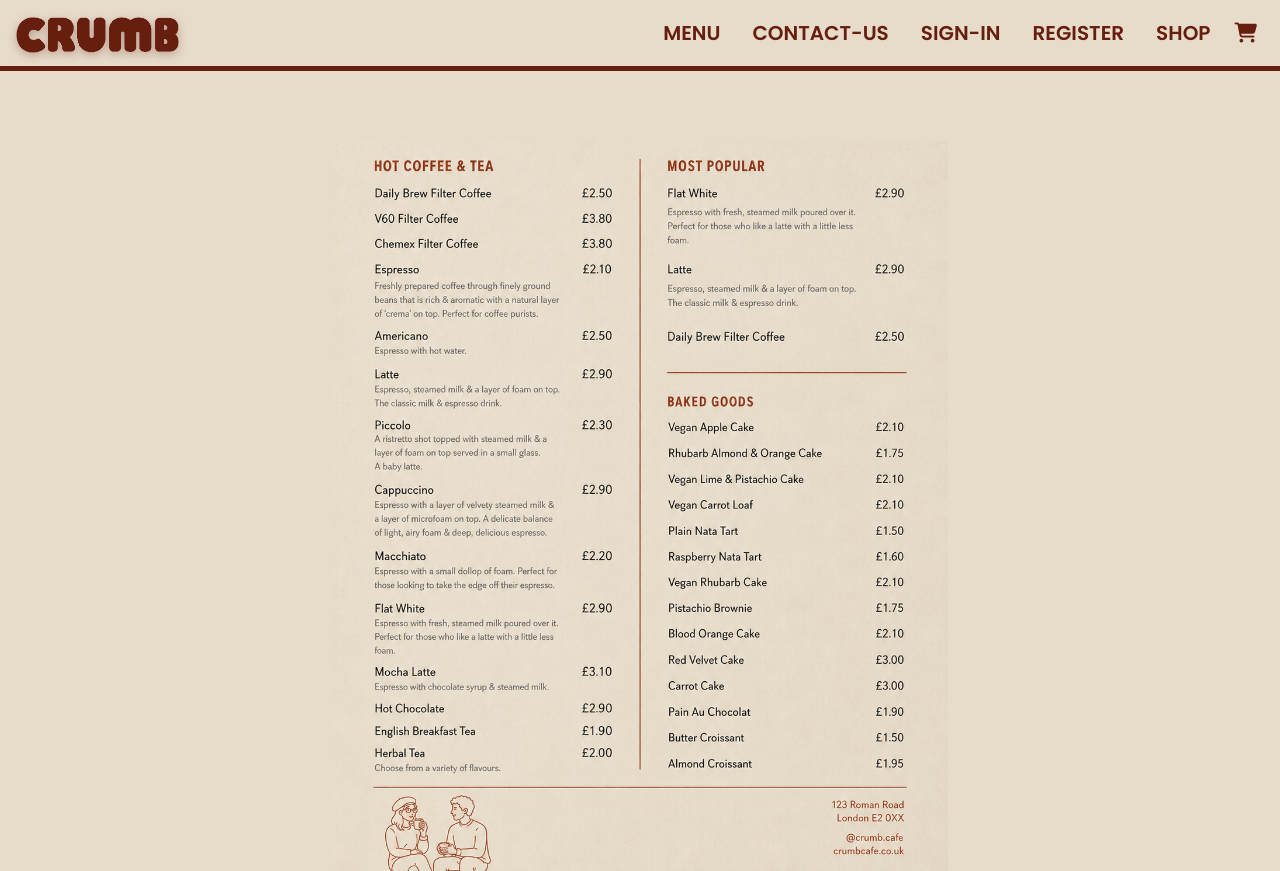
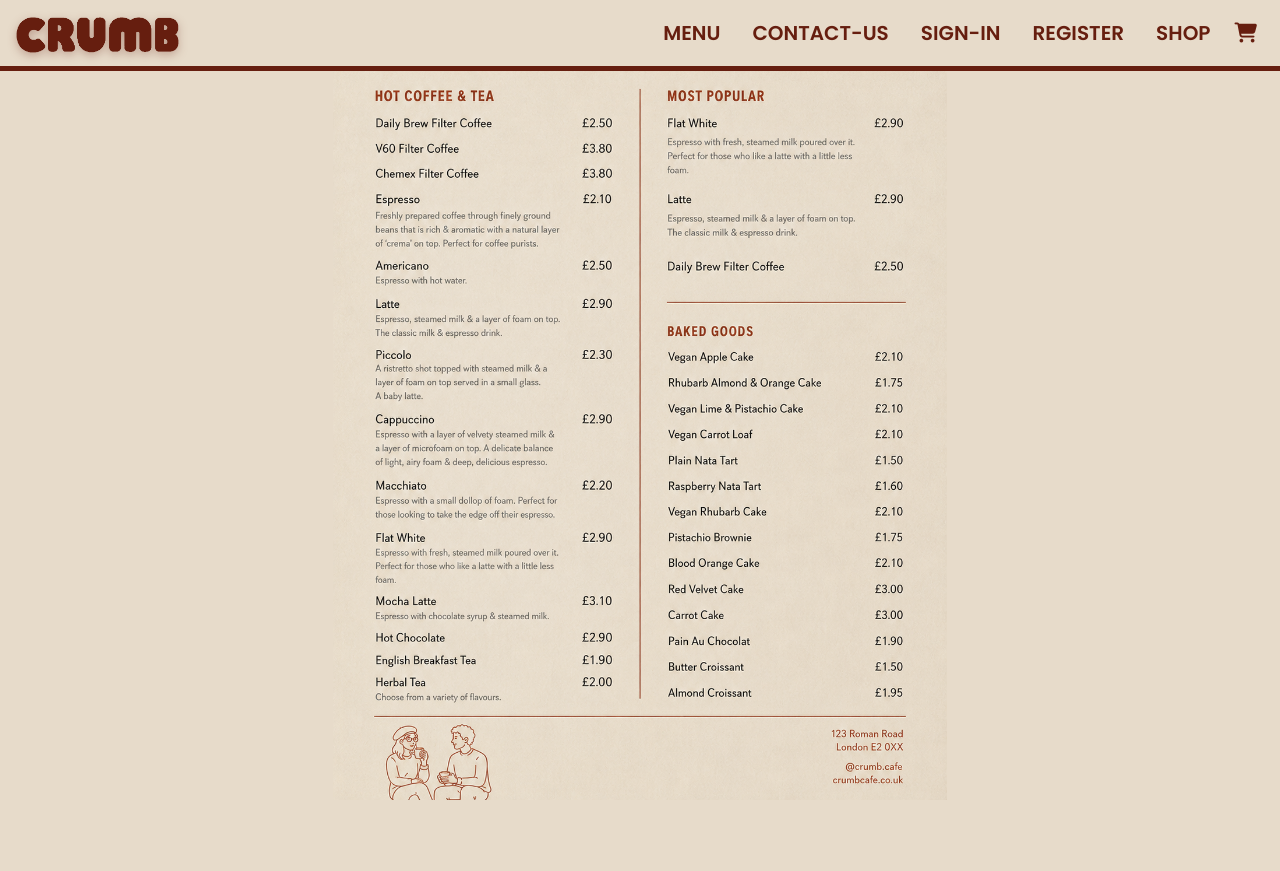
Before and after one commit to Berilkdd/crumb, a Django app: page /menu/ in a window 1280 px wide. After the commit the page ends 800 px from the top, so only its background shows below. Run offline with Django 3.2, Linux system fonts and the light colour scheme; some libraries are stand-ins or nearby versions; some web fonts are replaced.

Commit message:
Fix menu page layout

```diff
--- a/checkout/views.py
+++ b/checkout/views.py
@@ -27,7 +27,7 @@ def cache_checkout_data(request):
                     "save_delivery_info": request.POST.get(
                         "save_delivery_info"
                     ),
-                    "user": request.user.username,
+                    "user_id": request.user.id,
                     "full_name": request.POST.get("full_name"),
                     "address_line1": request.POST.get("address_line1"),
                     "address_line2": request.POST.get("address_line2"),
--- a/static/css/style.css
+++ b/static/css/style.css
@@ -379,14 +379,14 @@ html, body {
    ========================================================================== */
 
 .menu-container {
-    min-height: 100vh;
+    min-height: calc(100vh-71px);
     display: flex;
     justify-content: center;
     align-items: flex-end;
 }
 
 .menu-image {
-    height: calc(100vh - 70px);
+    height: calc(100vh - 71px);
     width: auto;
     max-width: 100%;
 }
```
